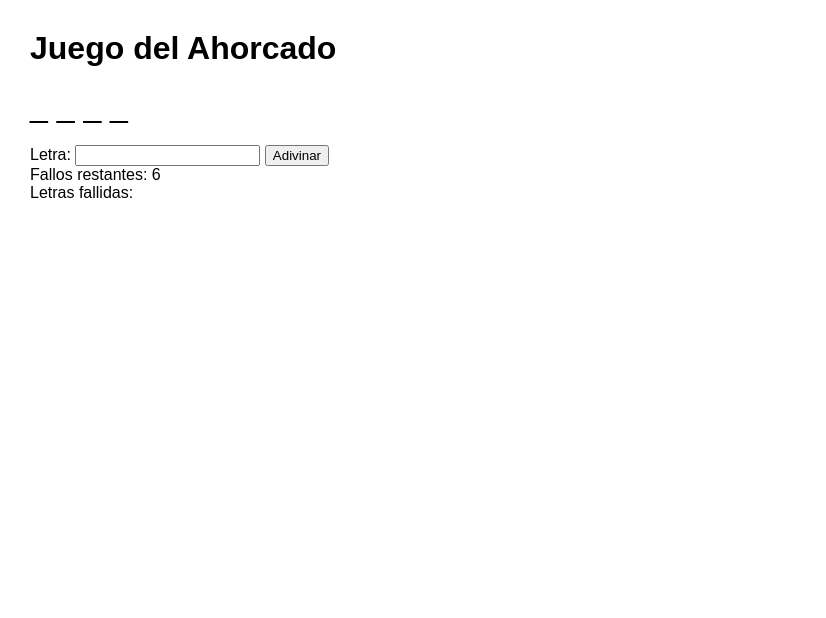
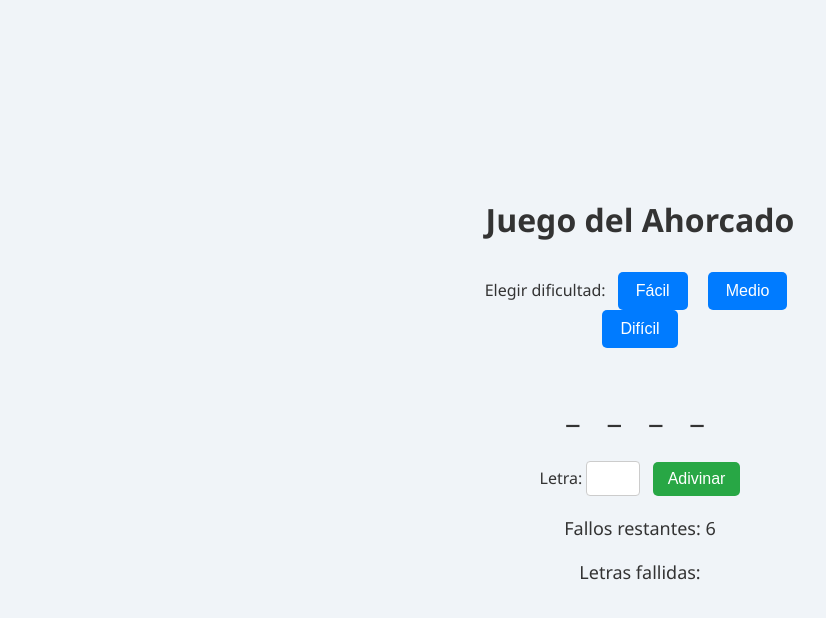
Before and after one commit to marisoltorres99/TPAgiles, a website with bundled scripts: page frontend/index.html in a window 1280 px wide. Shown: the whole page, without its empty margins (0-826 px from the left). Built offline with nearby package versions, Linux system fonts and the light colour scheme.

```diff
--- a/frontend/game.js
+++ b/frontend/game.js
@@ -2,14 +2,34 @@
 import Ahorcado from "../ahorcado.js";
 
 
-const juego = new Ahorcado("hola");
-
+const juego = null;
 const palabraOcultaEl = document.getElementById("palabra-oculta");
 const fallosEl = document.getElementById("fallos");
 const letrasFallidasEl = document.getElementById("letras-fallidas");
 const resultadoEl = document.getElementById("resultado");
 const letraInput = document.getElementById("letra");
 const adivinarBtn = document.getElementById("adivinar");
+const botonesDificultad = document.querySelectorAll('.btn-dificultad');
+
+
+botonesDificultad.forEach(boton => {
+    boton.addEventListener('click', () => {
+        const dificultad = boton.getAttribute('data-dificultad');
+        console.log('Dificultad elegida:', dificultad);
+
+        // Ejemplo: ajustar fallos máximos según dificultad
+        let maxFallos;
+        if (dificultad === 'facil') maxFallos = 8;
+        else if (dificultad === 'medio') maxFallos = 6;
+        else maxFallos = 4;
+
+        ComenzarJuego(maxFallos, dificultad);
+    });
+});
+
+function ComenzarJuego(){
+    juego = new Ahorcado(dificultad);
+}
 
 function actualizarVista() {
     palabraOcultaEl.textContent = juego.mostrarPalabraOculta();
--- a/frontend/index.html
+++ b/frontend/index.html
@@ -9,6 +9,14 @@
 
 <body>
     <h1>Juego del Ahorcado</h1>
+
+    <!-- Contenedor de dificultad -->
+    <div id="dificultad-container">
+        <span>Elegir dificultad: </span>
+        <button class="btn-dificultad" data-dificultad="facil">Fácil</button>
+        <button class="btn-dificultad" data-dificultad="medio">Medio</button>
+        <button class="btn-dificultad" data-dificultad="dificil">Difícil</button>
+    </div>
 
     <div id="palabra-oculta">_ _ _ _</div>
 
--- a/frontend/styles.css
+++ b/frontend/styles.css
@@ -1,15 +1,102 @@
+/* Centrar todo el contenido vertical y horizontalmente */
 body {
-    font-family: Arial, sans-serif;
-    margin: 30px;
+    display: flex;
+    flex-direction: column;
+    justify-content: center;
+    /* vertical */
+    align-items: center;
+    /* horizontal */
+    height: 100vh;
+    /* 100% de la altura de la ventana */
+    margin: 0;
+    font-family: 'Segoe UI', Tahoma, Geneva, Verdana, sans-serif;
+    background: #f0f4f8;
+    color: #333;
 }
 
+/* Contenedor general del juego para limitar el ancho */
+#dificultad-container,
+#palabra-oculta,
+div {
+    max-width: 400px;
+    width: 90%;
+    margin: 10px 0;
+    text-align: center;
+}
+
+/* Botones dificultad más bonitos */
+#dificultad-container {
+    margin-bottom: 30px;
+}
+
+.btn-dificultad {
+    background-color: #007BFF;
+    border: none;
+    color: white;
+    padding: 10px 18px;
+    margin: 0 8px;
+    border-radius: 5px;
+    cursor: pointer;
+    font-size: 16px;
+    transition: background-color 0.3s ease;
+}
+
+.btn-dificultad:hover {
+    background-color: #0056b3;
+}
+
+/* Estilo input y botón adivinar */
+input#letra {
+    width: 40px;
+    font-size: 18px;
+    text-align: center;
+    padding: 6px;
+    margin-right: 8px;
+    border: 1.5px solid #ccc;
+    border-radius: 4px;
+    transition: border-color 0.3s ease;
+}
+
+input#letra:focus {
+    outline: none;
+    border-color: #007BFF;
+}
+
+button#adivinar {
+    background-color: #28a745;
+    color: white;
+    border: none;
+    padding: 8px 15px;
+    border-radius: 5px;
+    font-size: 16px;
+    cursor: pointer;
+    transition: background-color 0.3s ease;
+}
+
+button#adivinar:hover {
+    background-color: #1e7e34;
+}
+
+/* Palabra oculta estilo más grande y con espacio */
 #palabra-oculta {
-    font-size: 2em;
+    font-size: 32px;
+    letter-spacing: 10px;
+    font-weight: bold;
     margin-bottom: 20px;
 }
 
+/* Fallos y letras fallidas */
+#fallos,
+#letras-fallidas {
+    font-size: 18px;
+    margin-top: 10px;
+}
+
+/* Resultado final del juego */
 #resultado {
+    font-size: 24px;
+    margin-top: 20px;
     font-weight: bold;
-    margin-top: 20px;
-    font-size: 1.2em;
+    color: #dc3545;
+    /* rojo para perder o verde para ganar (cambiar según estado) */
 }
```
Also changed, not shown: ahorcado.test.js (deleted, +0 -124 lines), tests/ahorcado.test.js (+11 -1 lines).
